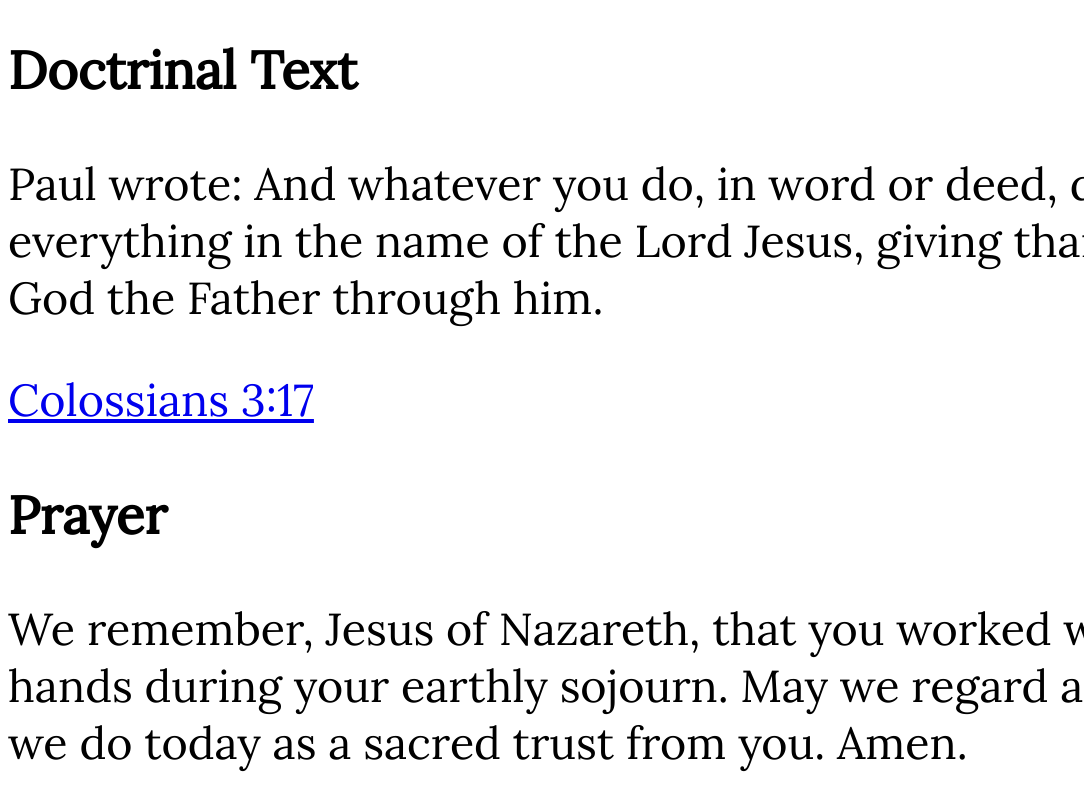
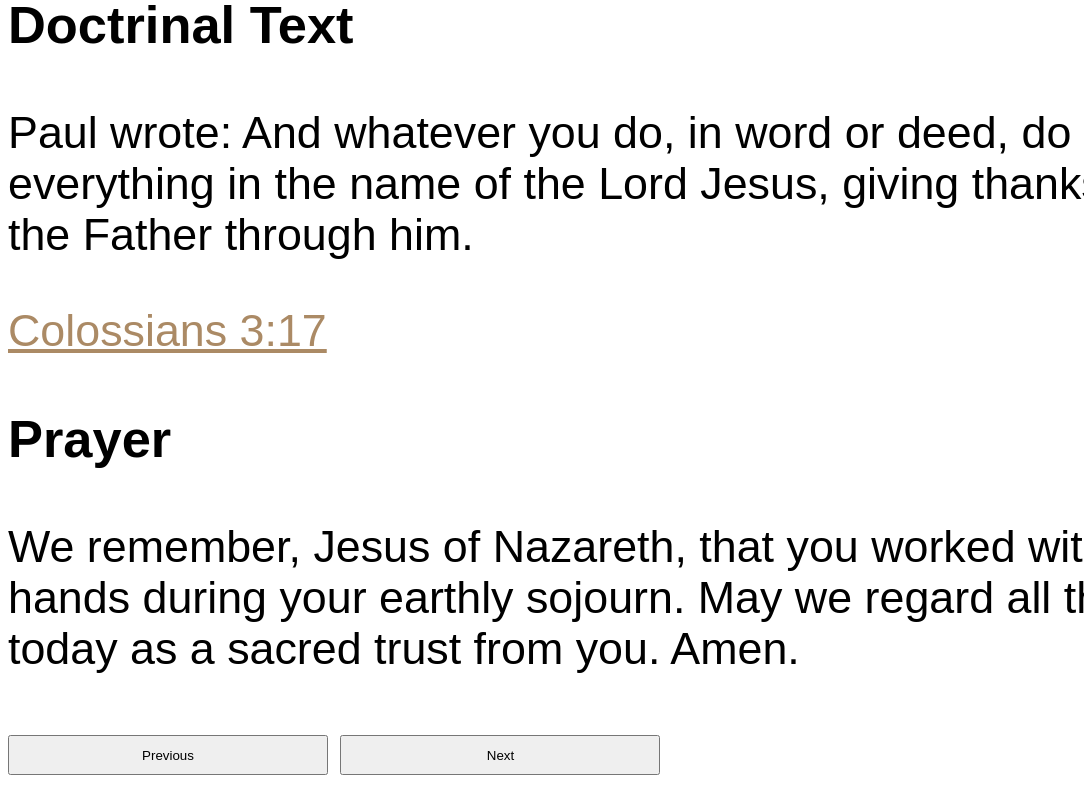
Before and after one commit to CCCOG/gh-pages, a plain HTML site: page index.html in a window 1280 px wide. Shown: the part 721-1524 px from the top of the page, without its empty margins (0-1084 px from the left). Drawn offline with Linux system fonts and the light colour scheme.

Commit message:
font change
font change

```diff
--- a/bible.css
+++ b/bible.css
@@ -1,5 +1,5 @@
 body {
-  font-family: 'Lora', serif;
+  font-family: 'Raleway', sans-serif;
   font-size: 3.5vw;
 }
 
@@ -25,3 +25,9 @@ div {
 #watchWeekP {
   display: inline;
 }
+a:link {
+	color: #ab8a65;
+}
+a:hover {
+	color: #1e5254;
+}
```
